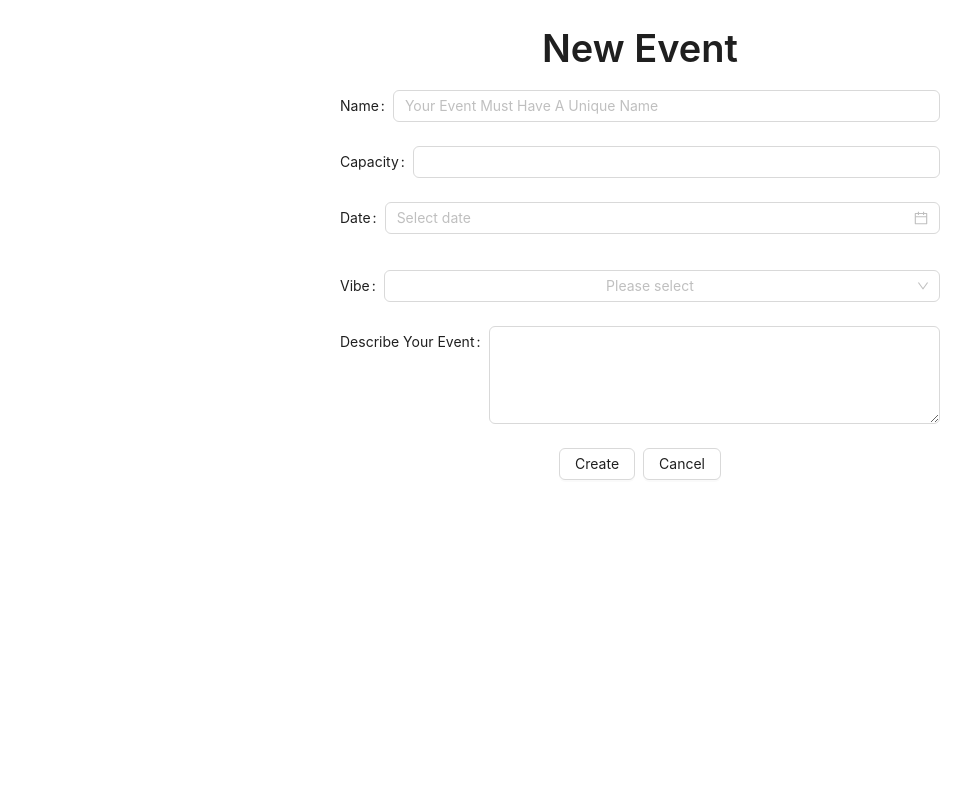
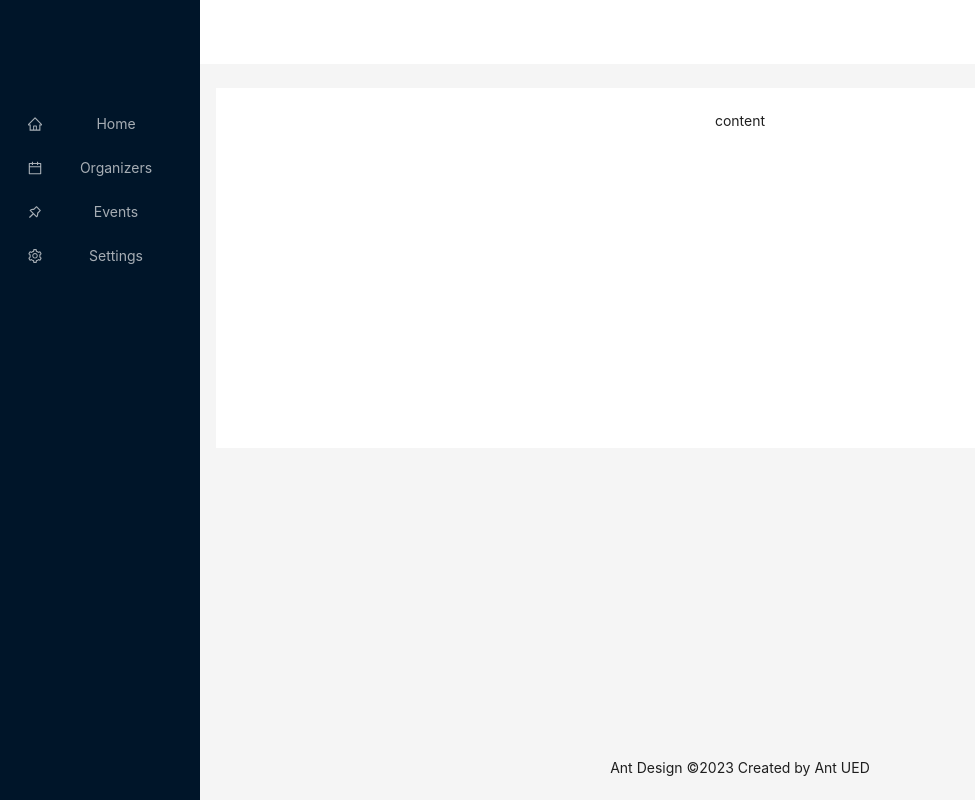
Before and after one commit to israel0x7CF/EventsClient, a React (Create React App) app: page / in a window 1280 px wide. Shown: the whole page, without its empty margins (0-975 px from the left). Built offline with nearby package versions, Linux system fonts and the light colour scheme.

Commit message:
home page fixes

```diff
--- a/src/App.js
+++ b/src/App.js
@@ -6,6 +6,7 @@ import OrganizerList from "./pages/Organizers/OrganizerLIst";
 import UserList from "./pages/Users/UserList";
 import Edit from "./pages/Users/UserSetting";
 import Home from "./pages/home/home";
+import CreateNewTheme from "./pages/themes/themes";
 function App() {
 
   const [some,setSome] = useState("")
@@ -53,7 +54,7 @@ function App() {
   return (
     <div className="App">
       {/* <CardView cardInfo={{title:"some TExt",description:"some desc",width:240}} /> */}
-      <NewEvent />
+      <Home />
 
     </div>
   );
--- a/src/api/Events.js
+++ b/src/api/Events.js
@@ -13,8 +13,7 @@ export const getEventById = async (id)=>{
 }
 
 export const createEvent = async (payload,id=1) =>{
-    // localhost:8080/api/v1/student?courseId=10
-    console.log(eventsBaseUrl)
+
     const eventResponse = await axios.post(eventsBaseUrl+`?organizerId=${id}`,payload)
     return eventResponse
 }
--- /dev/null
+++ b/src/api/themes.js
@@ -0,0 +1,12 @@
+import axios from "axios";
+import { base_url } from "../constants";
+
+export const getThemes= async()=>{
+    const themes = await axios.get(base_url+'/api/v1/themes')
+    return themes.data
+}
+//admin onlt
+export const newTheme = async (payload)=>{
+    const createThemes = axios.post(base_url+"/themes",payload);
+
+}
--- a/src/pages/home/home.js
+++ b/src/pages/home/home.js
@@ -1,55 +1,58 @@
-import React from 'react';
+import React from "react";
 import {
-  AppstoreOutlined,
-  BarChartOutlined,
-  CloudOutlined,
-  ShopOutlined,
-  TeamOutlined,
-  UploadOutlined,
-  UserOutlined,
-  VideoCameraOutlined,
-} from '@ant-design/icons';
-import { Layout, Menu, theme } from 'antd';
+  HomeOutlined,
+  CalendarOutlined,
+  PushpinOutlined,
+  SettingOutlined,
+} from "@ant-design/icons";
+import { Layout, Menu, theme } from "antd";
 const { Header, Content, Footer, Sider } = Layout;
-const items = [
-  UserOutlined,
-  VideoCameraOutlined,
-  UploadOutlined,
-  BarChartOutlined,
-  CloudOutlined,
-  AppstoreOutlined,
-  TeamOutlined,
-  ShopOutlined,
-].map((icon, index) => ({
-  key: String(index + 1),
-  icon: React.createElement(icon),
-  label: `nav ${index + 1}`,
-}));
-const Home = () => {
+const App = () => {
   const {
     token: { colorBgContainer },
   } = theme.useToken();
+  const pages = [
+    { name: "Home", icon: <HomeOutlined /> },
+    { name: "Organizers", icon: <CalendarOutlined /> },
+    { name: "Events", icon: <PushpinOutlined /> },
+    { name: "Settings", icon: <SettingOutlined /> },
+
+  ];
+  const handleSelect = (e)=>{
+    console.log(`SAY CHEESE${e.target}`)
+
+  }
   return (
-    <Layout hasSider>
+    <Layout>
       <Sider
-        style={{
-          overflow: 'auto',
-          height: '100vh',
-          position: 'fixed',
-          left: 0,
-          top: 0,
-          bottom: 0,
+        style={{ height: "100vh", padding: "100px 0 0 0" }}
+        breakpoint="lg"
+        collapsedWidth="0"
+        onBreakpoint={(broken) => {
+          console.log(broken);
+        }}
+        onCollapse={(collapsed, type) => {
+          console.log(collapsed, type);
         }}
       >
         <div className="demo-logo-vertical" />
-        <Menu theme="dark" mode="inline" defaultSelectedKeys={['4']} items={items} />
+        <Menu
+          theme="dark"
+          mode="inline"
+          defaultSelectedKeys={["4"]}
+          onSelect={handleSelect}
+          name="Deezz"
+        >
+          {
+            pages.map((page,index)=>{
+              return(
+                <Menu.Item icon={page.icon} key={index} name={index}>{page.name}</Menu.Item>
+              )
+            })
+          }
+        </Menu>
       </Sider>
-      <Layout
-        className="site-layout"
-        style={{
-          marginLeft: 200,
-        }}
-      >
+      <Layout>
         <Header
           style={{
             padding: 0,
@@ -58,37 +61,22 @@ const Home = () => {
         />
         <Content
           style={{
-            margin: '24px 16px 0',
-            overflow: 'initial',
+            margin: "24px 16px 0",
           }}
         >
           <div
             style={{
               padding: 24,
-              textAlign: 'center',
+              minHeight: 360,
               background: colorBgContainer,
             }}
           >
-            <p>long content</p>
-            {
-              // indicates very long content
-              Array.from(
-                {
-                  length: 100,
-                },
-                (_, index) => (
-                  <React.Fragment key={index}>
-                    {index % 20 === 0 && index ? 'more' : '...'}
-                    <br />
-                  </React.Fragment>
-                ),
-              )
-            }
+            content
           </div>
         </Content>
         <Footer
           style={{
-            textAlign: 'center',
+            textAlign: "center",
           }}
         >
           Ant Design ©2023 Created by Ant UED
@@ -97,4 +85,4 @@ const Home = () => {
     </Layout>
   );
 };
-export default Home;
+export default App;
--- /dev/null
+++ b/src/pages/themes/themes.js
@@ -0,0 +1,41 @@
+//for admin purpose only
+
+import { createTheme } from "@ant-design/cssinjs";
+import { Button, Form, Input, Space } from "antd";
+import TextArea from "antd/es/input/TextArea";
+import { useState } from "react";
+import { newTheme } from "../../api/themes";
+// private String name;
+// private String Discrpiton;
+const CreateNewTheme = () => {
+  const [theme, setTheme] = useState({
+    theme: "",
+    Discrpiton: "Discrpiton",
+  });
+  const onFormChange = (e) => {
+    setTheme({
+      ...theme,
+      [e.target.name]: e.target.value,
+    });
+  };
+  const onButtonClick = () => {
+    newTheme(theme)
+  };
+  return (
+    <Space align="center">
+      <Form>
+        <Form.Item label="Theme Name" >
+          <Input onChange={onFormChange} name="theme"/>
+        </Form.Item>
+        <Form.Item label="What Is The Vibe Like" >
+          <TextArea rows={4} onChange={onFormChange} name="Discrpiton"/>
+        </Form.Item>
+        <Space>
+          <Button onClick={onButtonClick}>Submit Theme</Button>
+          <Button>Cancel</Button>
+        </Space>
+      </Form>
+    </Space>
+  );
+};
+export default CreateNewTheme;
```
